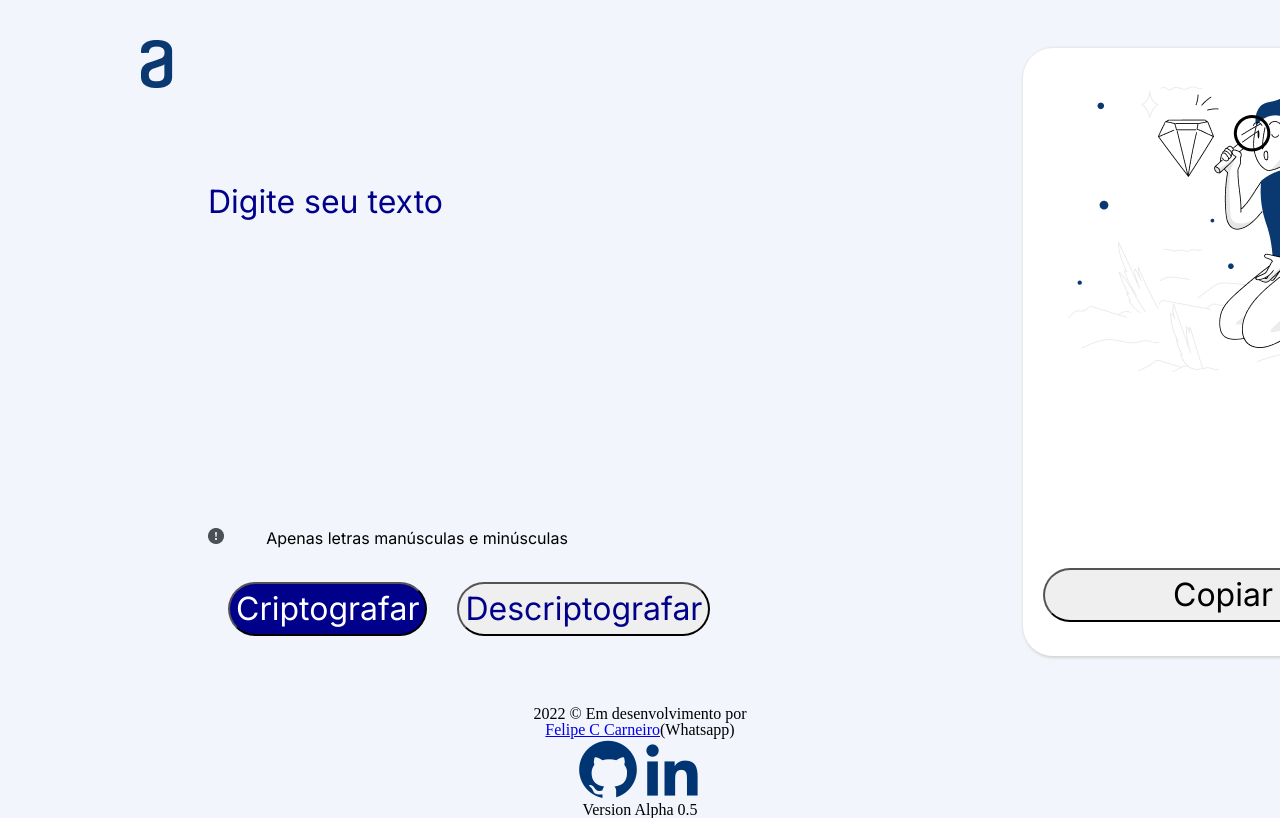
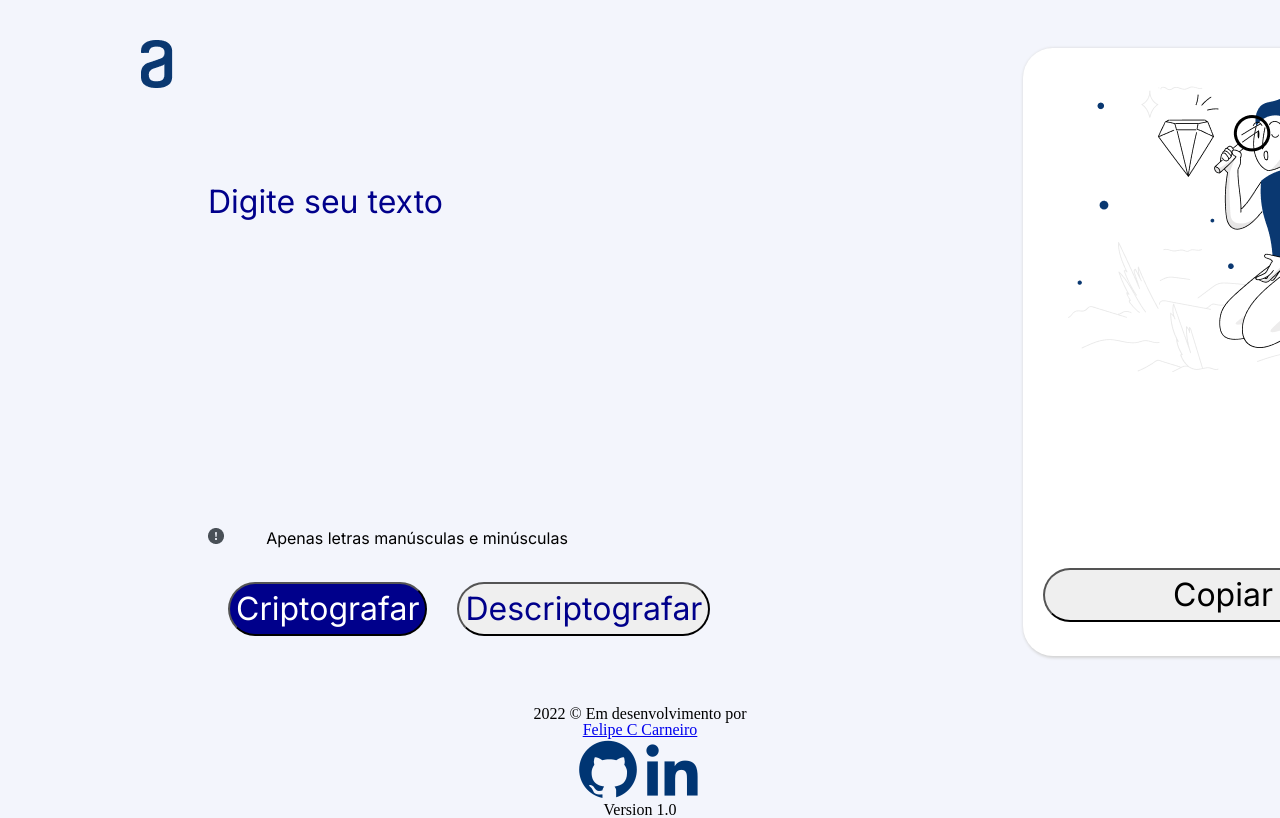
Before and after one commit to fel-dev/decodificador-de-textos, a plain HTML site: page index.html in a window 1280 px wide. Shown: the top 818 px of the page. Drawn offline with Linux system fonts and the light colour scheme.

Commit message:
Update index.html

```diff
--- a/index.html
+++ b/index.html
@@ -46,13 +46,13 @@
     </main>
 
     <footer>
-        <p>2022 &copy;   Em desenvolvimento por <br><a href="https://api.whatsapp.com/send?phone=5521965550012&text="  target='_blank'>Felipe C Carneiro</a>(Whatsapp)</p>
+        <p>2022 &copy;   Em desenvolvimento por <br><a href="https://api.whatsapp.com/send?phone=5521965550012&text="  target='_blank'>Felipe C Carneiro</a></p>
 
         <div class="social">
             <a href="https://github.com/FelipeeCarneiro" target="_blank"><img src="imagens/social/github.png" alt=""></a><a href="https://www.linkedin.com/in/correaflp/" target="_blank"><img src="imagens/social/linkedin.png" alt=""></a>
         </div>
 
-        <h6 class="versao">Version Alpha 0.5</h6>
+        <h6 class="versao">Version 1.0</h6>
     </footer>
 
     <script src="script.js"></script>
```
